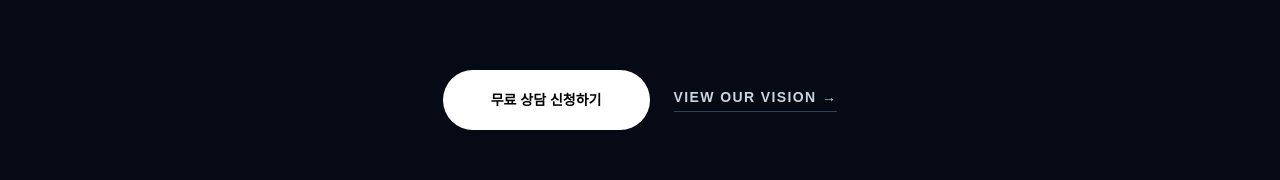
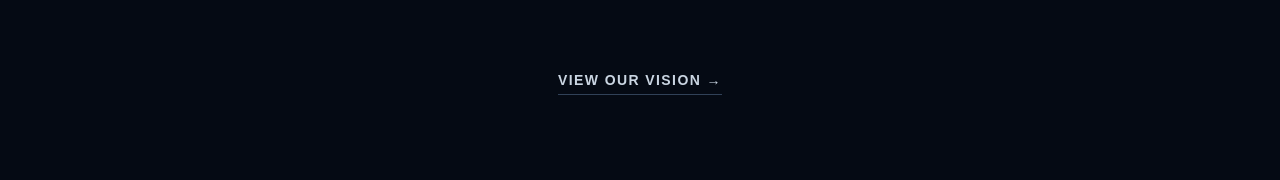
Before and after one commit to coosoodo/my-simple-next, a Next.js app: page / in a window 1280 px wide. Shown: the part 684-864 px from the top of the page. Built offline with nearby package versions, Linux system fonts and the light colour scheme; no server answers.

Commit message:
Remove 무료 상담 신청하기 button

```diff
--- a/src/app/page.tsx
+++ b/src/app/page.tsx
@@ -92,9 +92,6 @@ export default async function HomePage({ searchParams }: { searchParams: Promise
             </p>
 
             <div className="mt-16 flex flex-col sm:flex-row items-center justify-center gap-6">
-              <button className="group relative overflow-hidden rounded-full bg-white px-12 py-5 text-sm font-black text-black transition-all hover:bg-emerald-400">
-                무료 상담 신청하기
-              </button>
               <button className="text-sm font-bold tracking-widest text-slate-300 border-b border-slate-700 pb-1 hover:text-emerald-400 hover:border-emerald-400 transition-all">
                 VIEW OUR VISION →
               </button>
```
